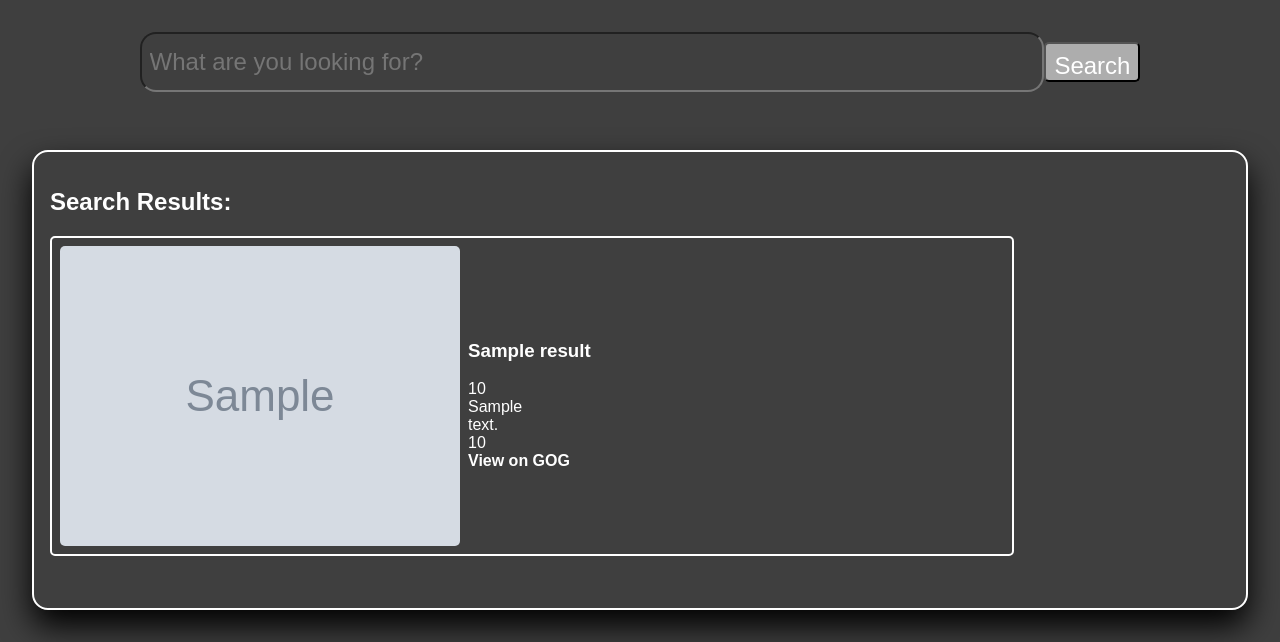
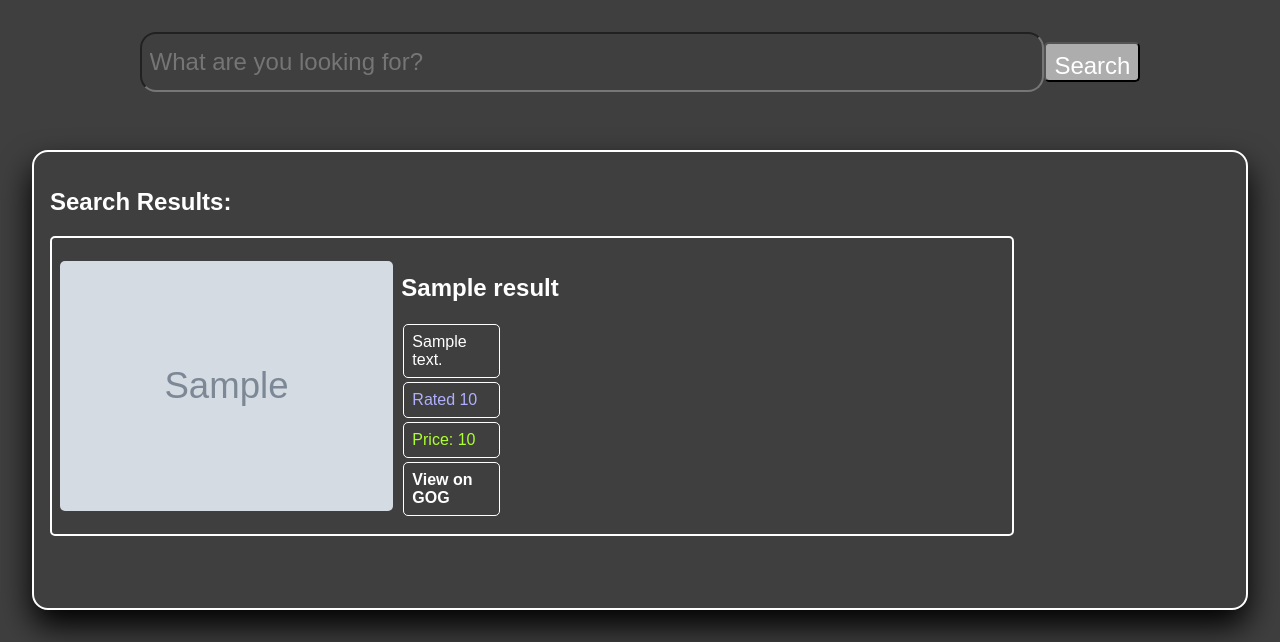
Before and after one commit to Giovo173/InfoRetrieval, a Django app: template indie_games/templates/index.html in a window 1280 px wide. Shown: the part 174-816 px from the top of the page. Run offline with Django 5.2, Linux system fonts and the light colour scheme; the template is opened without the code that fills it: most values are stand-ins (such as "Sample title", 1, 10 or a date in 2020); grey boxes marked "Sample" are stand-in pictures; parts of the project's set-up code (start-up, migrations or seed data) failed here and were passed over.

Commit message:
hehehehehehehhehee

```diff
--- a/indie_games/static/style.css
+++ b/indie_games/static/style.css
@@ -74,10 +74,40 @@ input {
     overflow-x: hidden;
 }
 
+.rating{
+    border: 1px solid white;
+    border-radius: 5px;
+    width: 50%;
+    padding: 1vh;
+    color: rgb(175, 175, 253);
+    margin: 2px;
+}
+
+.price{
+    color: greenyellow;
+    border: 1px solid white;
+    border-radius: 5px;
+    width: 50%;
+    padding: 1vh;
+    margin: 2px;
+}
+
+.viewlink{
+    border: 1px solid white;
+    border-radius: 5px;
+    width: 50%;
+    padding: 1vh;
+    margin: 2px;
+}
+
 .gameDesc {
-    width: 50%; /* Ensure full width */
-    white-space: pre-wrap; /* Allows line breaks without forcing element width */
-    word-wrap: break-word; /* Ensure words break as needed */
+    width: 50%;
+    white-space: pre-wrap;
+    word-wrap: break-word;
+    border: 1px solid white;
+    border-radius: 5px;
+    padding: 1vh;
+    margin: 2px;
 }
 
 .gameImg{
@@ -98,9 +128,9 @@ input {
     border-radius: 5px;
     display: flex;
     flex-direction: row;
+    align-items: center;
     text-wrap: wrap;
     width: 80%;
-
 }
 
 .noRes{
--- a/indie_games/templates/index.html
+++ b/indie_games/templates/index.html
@@ -23,19 +23,19 @@
                 <div class="resultList">
                     {% for r in results %}
                         <div class="result">
-                            <img src="{% static r.image_path %}" alt="{{ r.title }} image" style="max-height: 300px;" class="gameImg">
+                            <img src="{% static r.image_path %}" alt="{{ r.title }} image" style="max-height: 250px;" class="gameImg">
                             <div class="gameConts">
-                            <h3>{{ r.title }}</h3>
-                            <div>{{ r.score }}</div>
+                            <h2>{{ r.title }}</h2>
                             <div class="gameDesc">{{ r.description }}</div>
-                            <div>{{ r.price }}</div>
-                            <div>
+                            <div class="rating">Rated {{ r.score }}</div>
+                            <div class="price">Price: {{ r.price }}</div>
+                            <div class="viewlink">
                                 {% if r.db_path == './itch.db' %}
-                                    <a href="https://itch.io" target="_blank">View on itch.io</a>
+                                    <a href={{r.url}} target="_blank">View on itch.io</a>
                                 {% elif r.db_path == './steam.db' %}
-                                    <a href="https://store.steampowered.com" target="_blank">View on Steam</a>
+                                    <a href={{r.url}} target="_blank">View on Steam</a>
                                 {% else %}
-                                    <a href="https://www.gog.com" target="_blank">View on GOG</a>
+                                    <a href={{r.url}} target="_blank">View on GOG</a>
                                 {% endif %}
                             </div>
                         </div>
```
Also changed, not shown: indie_games/games/mapreduce.py (+4 -3 lines).
